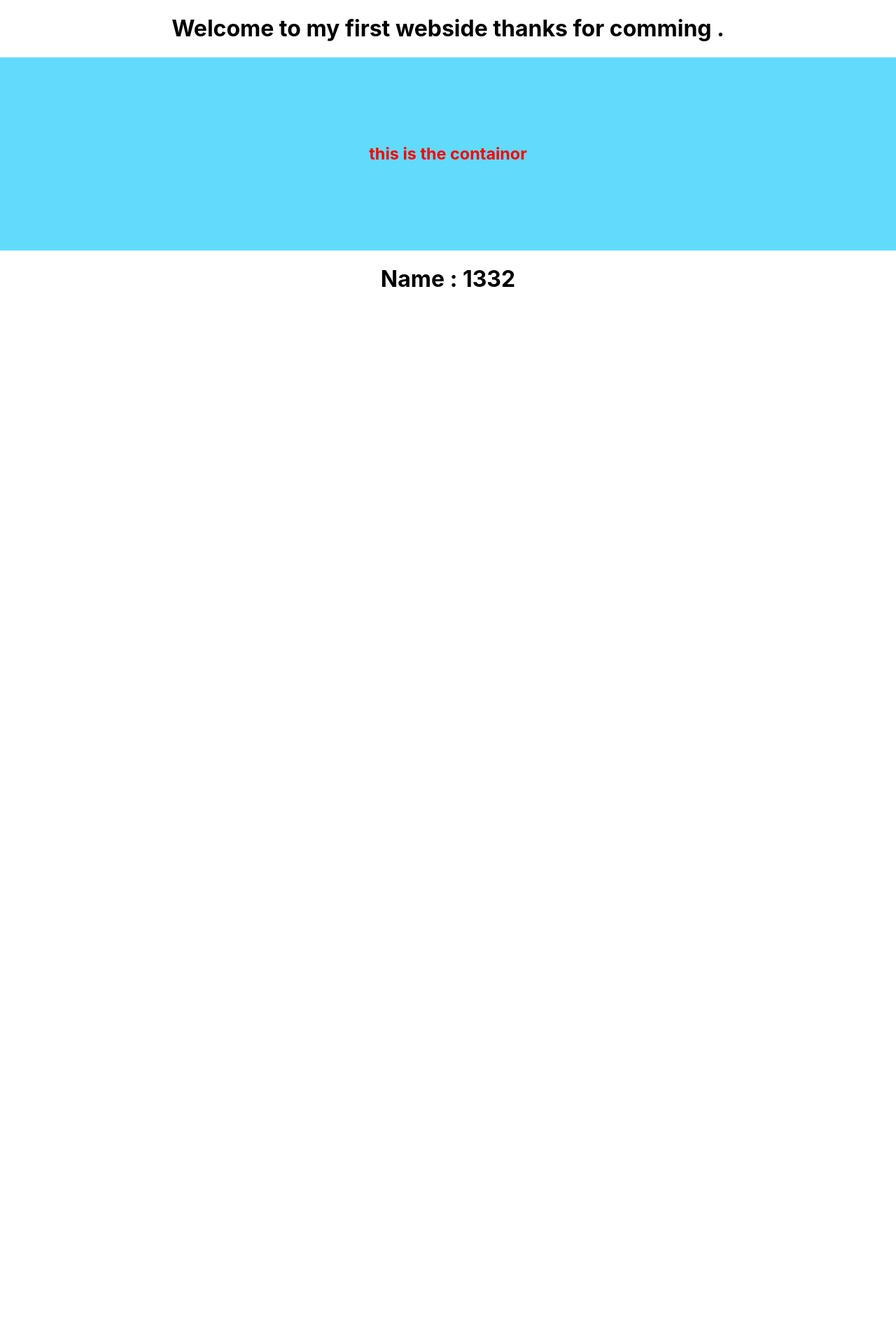
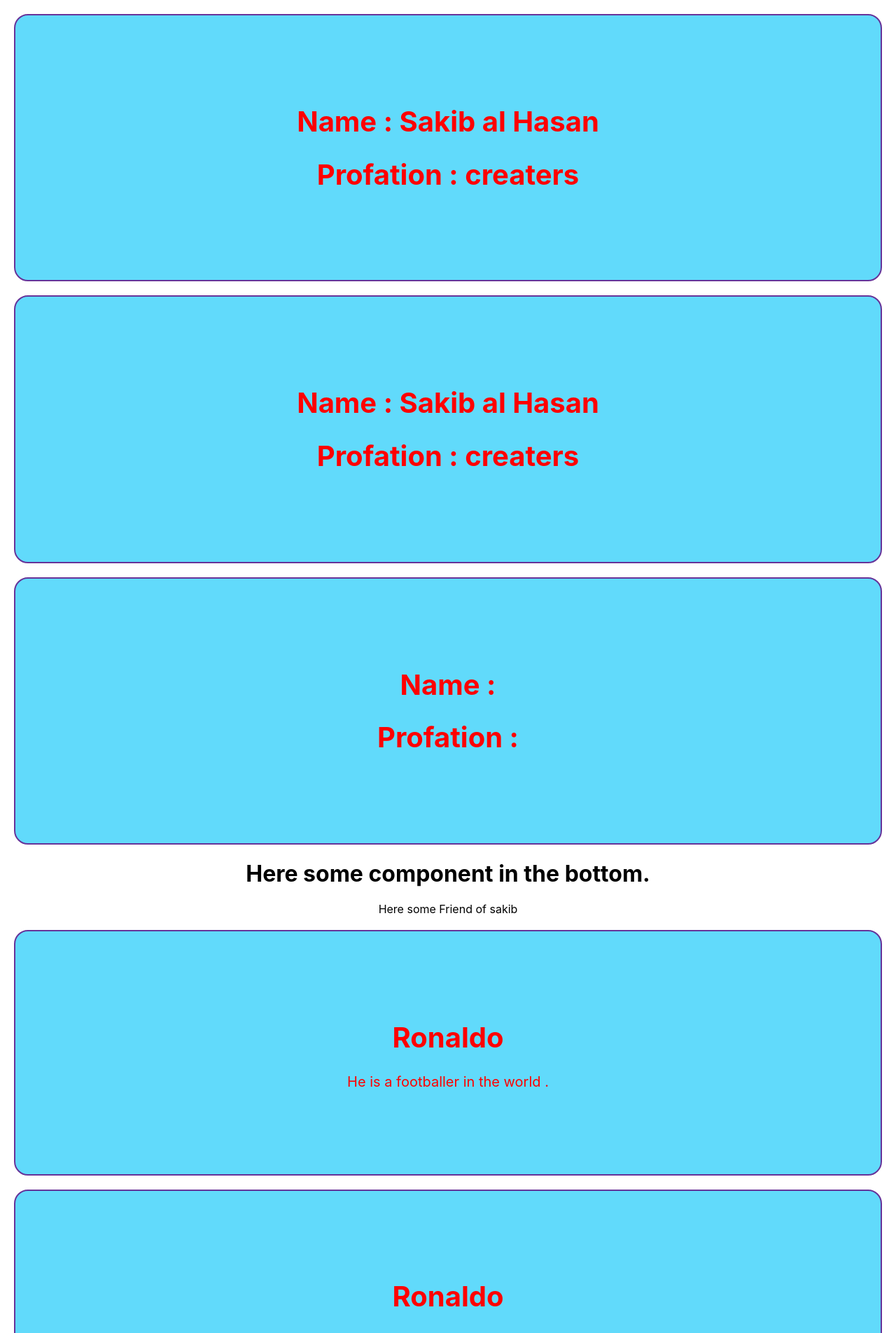
Before and after one commit to sajedulislamsaju/module-47, a React (Create React App) app: page / in a window 1280 px wide. Shown: the top 1905 px of the page at 70% size. Before the commit the page ends 800 px from the top, so only its background shows below. Built offline with nearby package versions, Linux system fonts and the light colour scheme.

Commit message:
the new function is added

```diff
--- a/src/App.css
+++ b/src/App.css
@@ -41,5 +41,8 @@
   color: red;
   background-color: #61dafb;
   padding: 100px;
+  margin: 20px;
+  border-radius: 20px;
+  border: 2px solid rebeccapurple;
   font-size: 20px;
 }
--- a/src/App.js
+++ b/src/App.js
@@ -1,14 +1,47 @@
 import logo from './logo.svg';
 import './App.css';
 
-const sum = 555 ;
+const sum = 555;
 
 
 
 function App() {
   return (
     <div className="App">
-      <h1>Welcome to my first webside thanks for comming .</h1>
+      <Persion name="Sakib al Hasan" prpfatiop="creaters"></Persion>
+      <Persion name="Sakib al Hasan" prpfatiop="creaters"></Persion>
+      <Persion></Persion>
+      <h1>Here some component in the bottom.</h1>
+      <p>Here some Friend of sakib</p>
+      <Friend></Friend>
+      <Friend></Friend>
+      <Friend></Friend>
+    </div>
+  );
+}
+
+function Persion(props) {
+  return <div className='conteinor'>
+    <h1>Name : {props.name}</h1>
+    <h1>Profation : {props.prpfatiop}</h1>
+  </div>
+
+}
+
+
+function Friend (){
+  return (
+    <div className='conteinor'>
+      <h1>Ronaldo </h1>
+      <p>He is a footballer in the world .</p>
+    </div>
+  )
+}
+
+export default App;
+
+
+{/* <h1>Welcome to my first webside thanks for comming .</h1>
       <div className="conteinor">
         <h3>this is the containor</h3>
       </div>
@@ -16,9 +49,4 @@ function App() {
       <div className="music">
 
       </div>
-      <h1>Name : {777 + sum}</h1>
-    </div>
-  );
-}
-
-export default App;
+      <h1>Name : {777 + sum}</h1> */}
```
